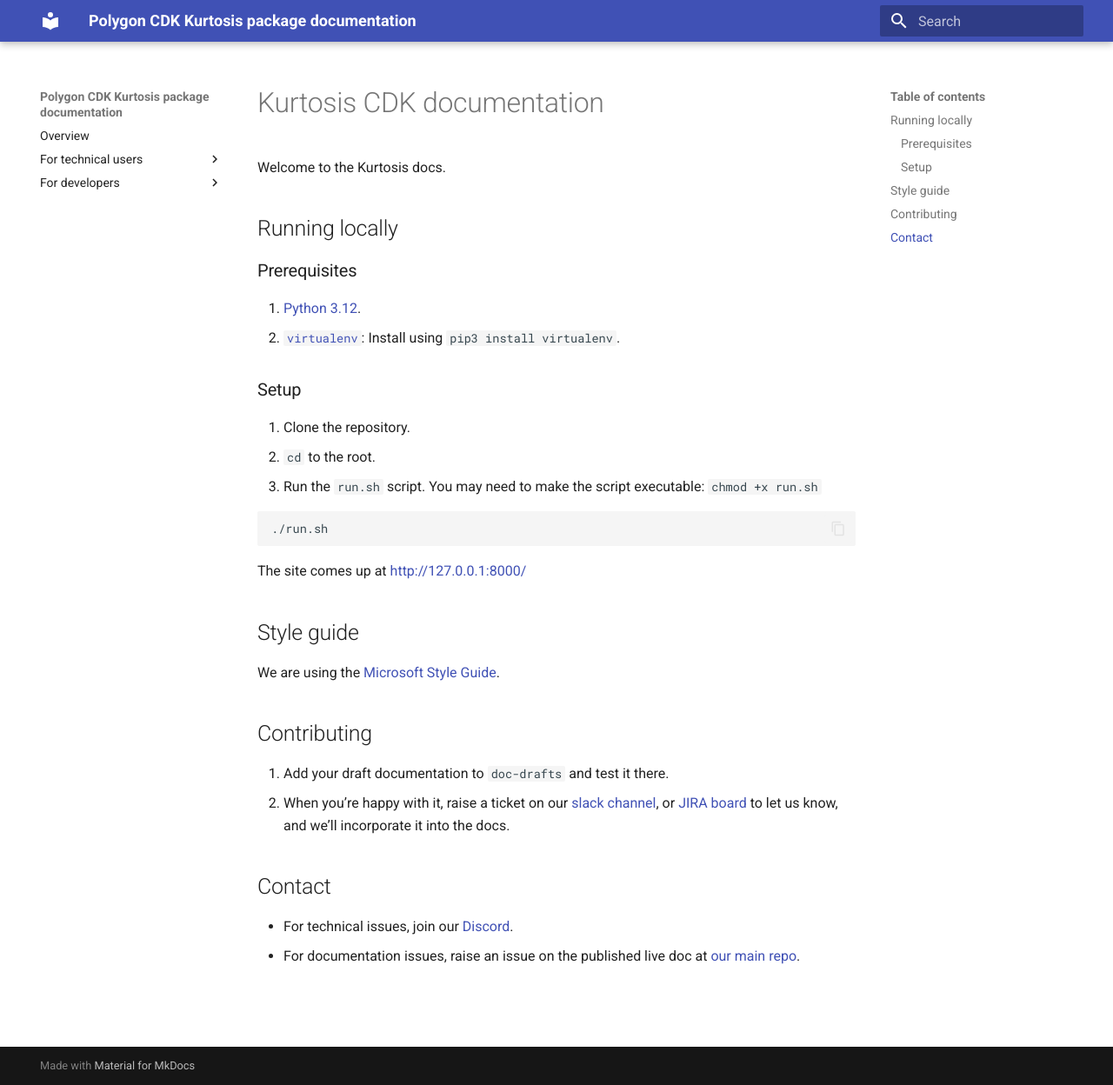
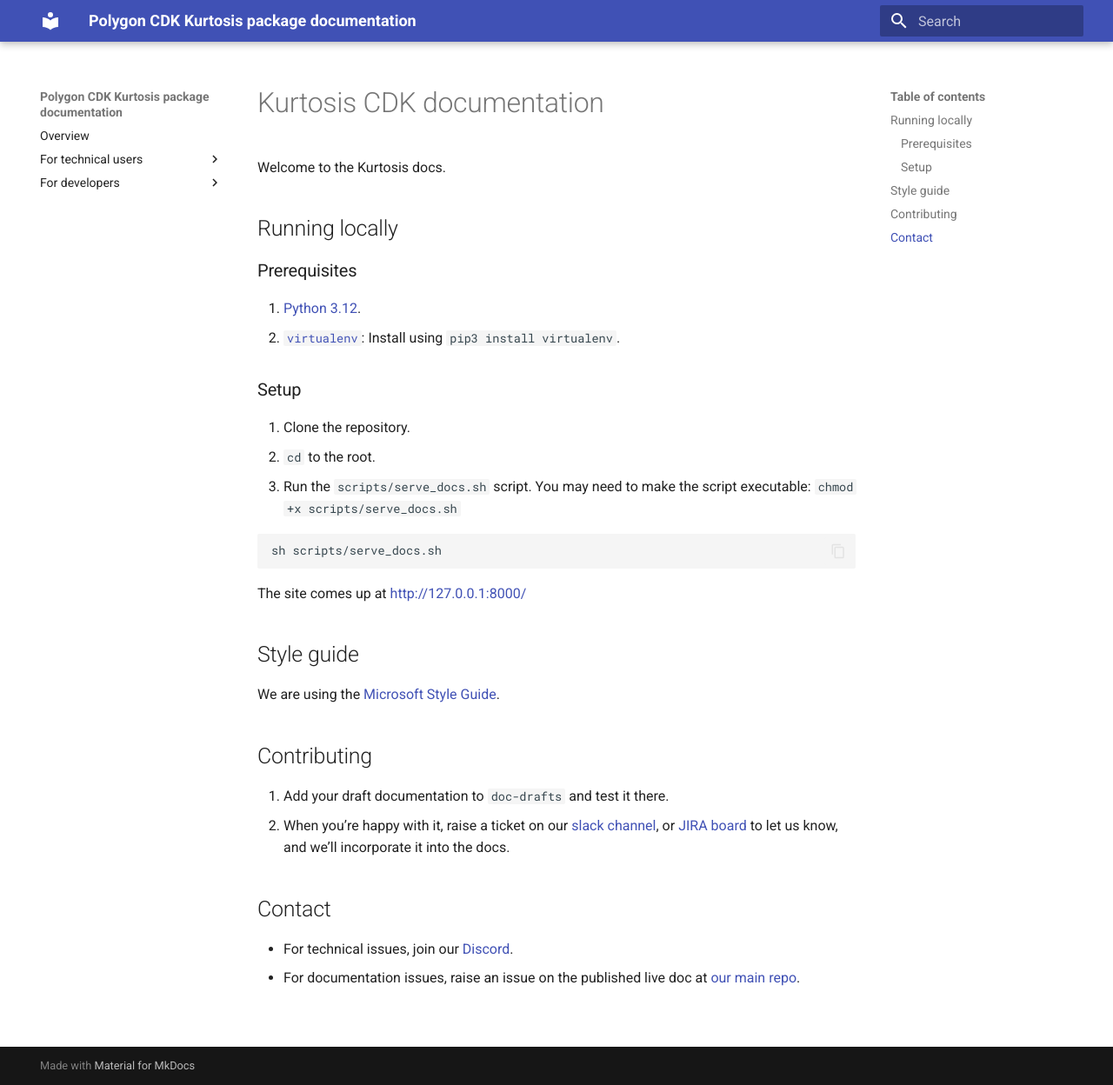
Before and after one commit to 0xPolygon/kurtosis-cdk, an MkDocs documentation site: the page built from docs/README.md, in a window 1280 px wide and 1248 px high. Shown: the whole window at 87% size. Built offline with MkDocs 1.6.1 and Material for MkDocs 9.7.7, drawn with Linux system fonts in a browser that asks for light colours.

Commit message:
chore: move serve docs script to scripts folder

````diff
--- a/docs/README.md
+++ b/docs/README.md
@@ -13,10 +13,10 @@ Welcome to the Kurtosis docs.
 
 1. Clone the repository.
 2. `cd` to the root.
-3. Run the `run.sh` script. You may need to make the script executable: `chmod +x run.sh`
+3. Run the `scripts/serve_docs.sh` script. You may need to make the script executable: `chmod +x scripts/serve_docs.sh`
 
 ```sh
-./run.sh
+sh scripts/serve_docs.sh
 ```
 
 The site comes up at http://127.0.0.1:8000/
````
Also changed, not shown: 2 other files.
